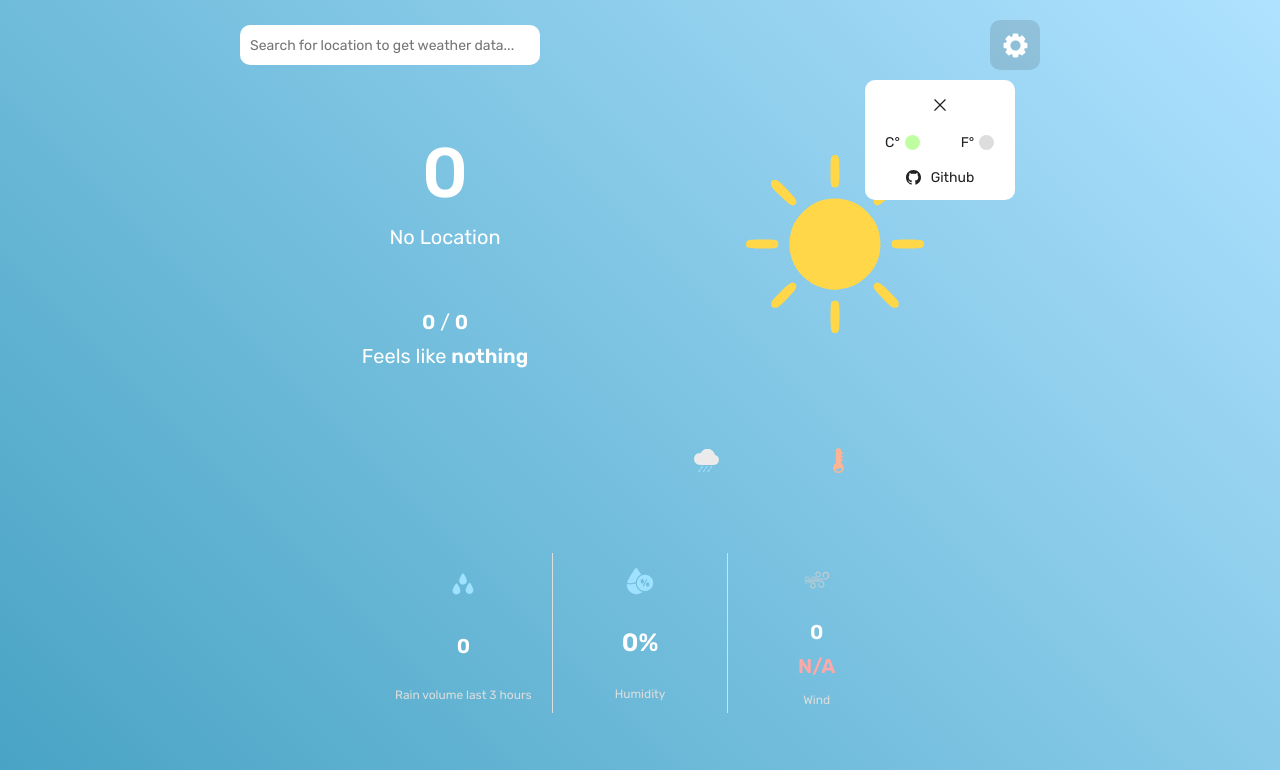
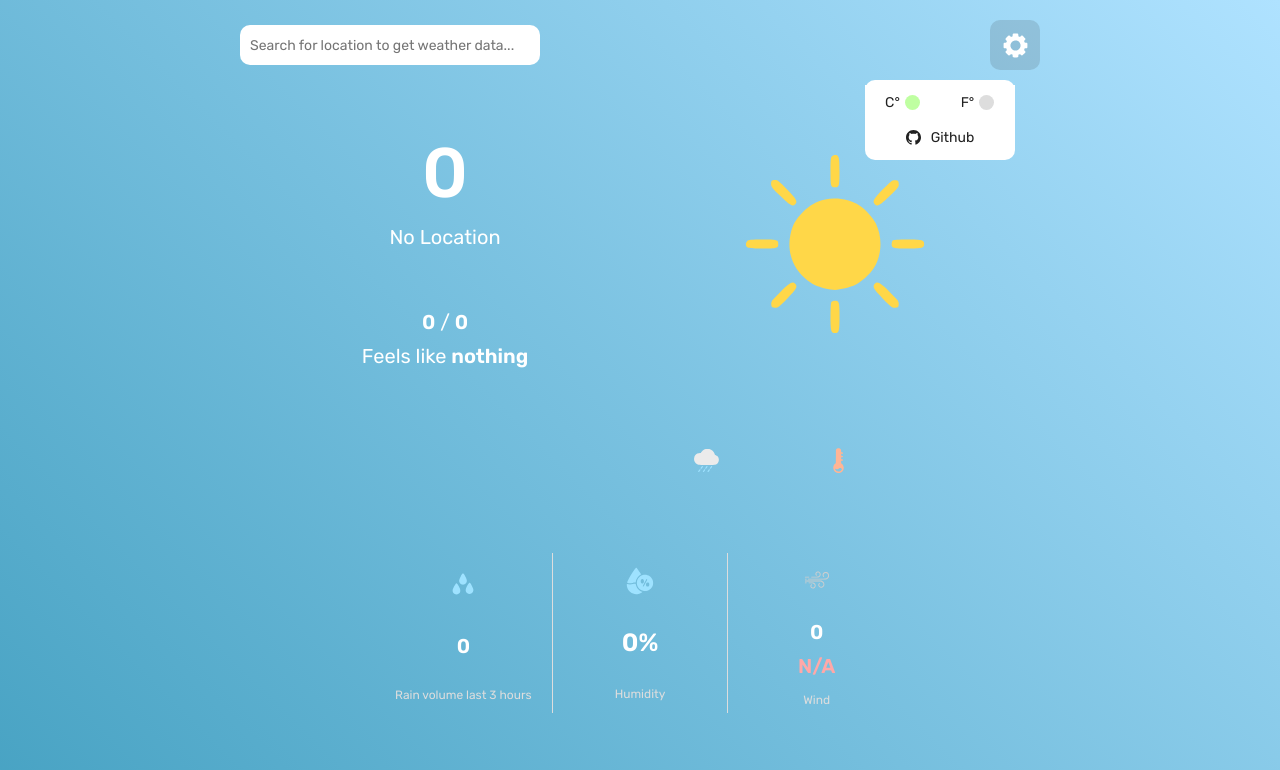
Before and after one commit to keanedalisay/panahon, a website built with webpack: page src/index.temp.html in a window 1280 px wide. Both pictures are taken after a click on the button 1015 px from the left and 45 px from the top of the page. Shown: the top 770 px of the page. Built offline with nearby package versions, Linux system fonts and the light colour scheme; no server answers; what i18n-iso-countries would draw is missing.

Commit message:
Remove close settings dropdown button

```diff
--- a/src/index.temp.html
+++ b/src/index.temp.html
@@ -34,10 +34,6 @@
                     type="text/svg+xml" tabindex="-1">Settings Button</object>
             </button>
             <div class="dropdown dropdown--settings elem-hide" data-slctr="settingsDrpdwn">
-                <button class="dropdown-closeBtn" data-slctr="closeSettingsDrpdwnBtn"><object class="icon"
-                        aria-label="Close settings dropdown." data="assets/svgs/close-drpdwn-icon.svg"
-                        type="text/svg+xml" tabindex="-1">X-mark
-                        icon.</object></button>
                 <div class="convertTemp">
                     <button class="convertTemp-celsius" data-slctr="convertToCBtn">C°<div
                             class="signal signal-isActivated">
--- a/src/styles/style.scss
+++ b/src/styles/style.scss
@@ -198,7 +198,7 @@ object {
 }
 
 .dropdown {
-  padding: 4.5rem 0 0.5rem 0;
+  padding: 0.5rem 0 0.5rem 0;
   @include flexCenterColumn;
   background: var(--white);
   z-index: 1;
@@ -209,24 +209,6 @@ object {
   position: absolute;
   top: 8rem;
   right: 2.5rem;
-
-  .dropdown-closeBtn {
-    @include widthAndHeight(3rem, 3rem);
-    @include flexCenter;
-    position: absolute;
-    top: 1rem;
-    left: 40%;
-    background: var(--white);
-    border-radius: 5rem;
-
-    .icon {
-      @include widthAndHeight(2rem, 2rem);
-    }
-  }
-  .dropdown-closeBtn:hover,
-  .dropdown-closeBtn:focus {
-    border: 0.1rem solid var(--mine-shaft);
-  }
 
   .convertTemp {
     @include widthAndHeight(100%, 3.5rem);
```
